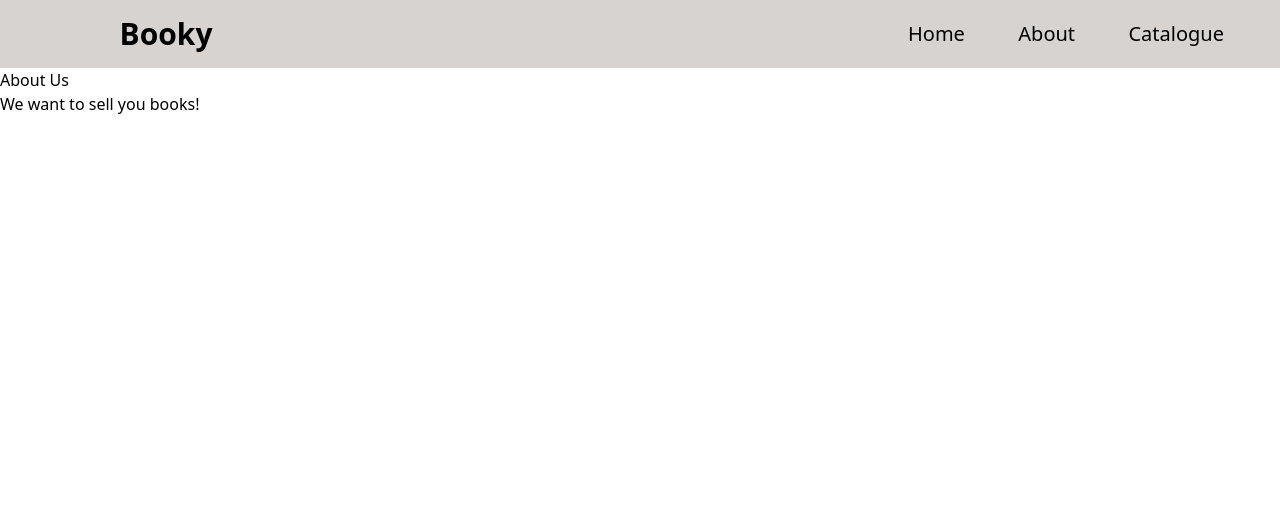
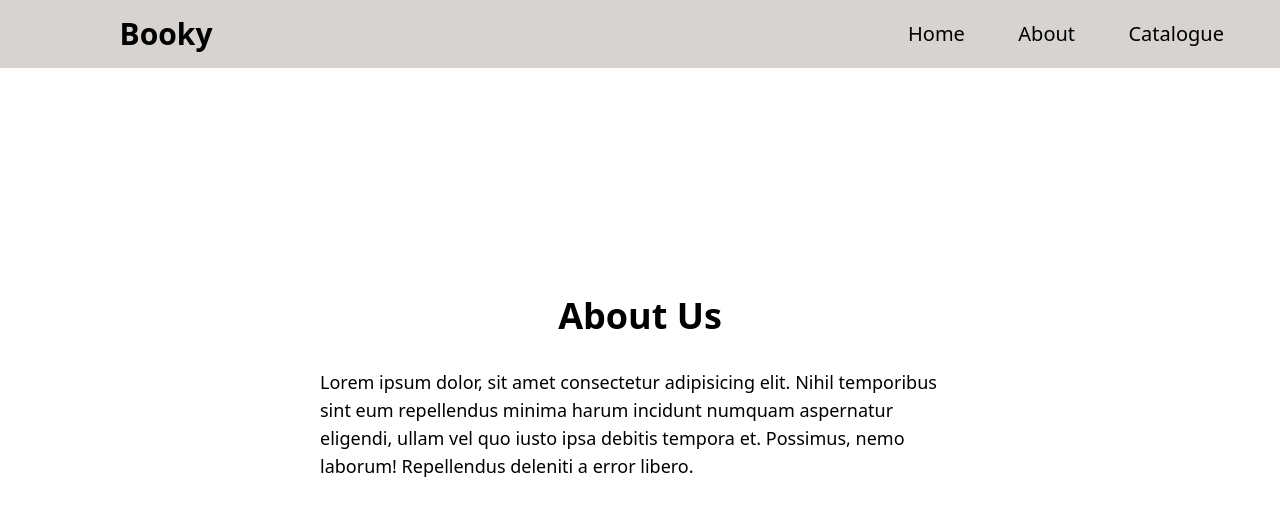
Before and after one commit to Alek-Jakim/booky, a Next.js app: page /about in a window 1280 px wide. Shown: the top 516 px of the page. Built offline with nearby package versions, Linux system fonts and the light colour scheme.

Commit message:
style cleanup, generateStaticParams for catalogue

```diff
--- a/src/app/about/page.tsx
+++ b/src/app/about/page.tsx
@@ -1,3 +1,5 @@
+export const dynamic = "force-static"; // no necessary, just for demonstration
+
 import { Metadata } from "next";
 
 export const metadata: Metadata = {
@@ -8,9 +10,15 @@ export const metadata: Metadata = {
 
 const AboutPage = () => {
   return (
-    <div>
-      <h1>About Us</h1>
-      <p>We want to sell you books!</p>
+    <div className="h-4/5 w-1/2 m-auto flex flex-col justify-center items-center gap-y-8">
+      <h1 className="text-4xl font-bold">About Us</h1>
+
+      <span className="text-lg">
+        Lorem ipsum dolor, sit amet consectetur adipisicing elit. Nihil
+        temporibus sint eum repellendus minima harum incidunt numquam aspernatur
+        eligendi, ullam vel quo iusto ipsa debitis tempora et. Possimus, nemo
+        laborum! Repellendus deleniti a error libero.
+      </span>
     </div>
   );
 };
--- a/src/app/catalogue/[isbn]/page.tsx
+++ b/src/app/catalogue/[isbn]/page.tsx
@@ -11,8 +11,21 @@ export default async function BookPage({ params: { isbn } }: ICataloguePage) {
   ).then((res) => res.json());
 
   if (!book) {
-    return <div>No book found</div>;
+    return (
+      <div className="flex justify-center items-center h-full">
+        <span className="text-4xl font-bold text-center">
+          Book with ISBN: {isbn} <br /> doesn't exist.
+        </span>
+      </div>
+    );
   }
 
-  return <div>{book.title}</div>;
+  return (
+    <div className="flex flex-col justify-center items-center h-full gap-2">
+      <span className="text-2xl">
+        <span className="font-bold">{book.title}</span> by {book.author}
+      </span>
+      <span className="text-2xl">Num. of pages: {book.pages}</span>
+    </div>
+  );
 }
--- a/src/app/catalogue/page.tsx
+++ b/src/app/catalogue/page.tsx
@@ -1,5 +1,19 @@
+//incremental static regeneration
+export const revalidate = 420;
+
 import { TBook } from "@/types";
 import Link from "next/link";
+
+// Use for data that doesn't change often - generate dynamic routes at build time
+export async function generateStaticParams() {
+  const books = await fetch(`http://localhost:3000/api/content`).then((res) =>
+    res.json()
+  );
+
+  return books.map((book: TBook) => ({
+    isbn: book.ISBN,
+  }));
+}
 
 export default async function CataloguePage() {
   const books = await fetch(`http://localhost:3000/api/content`).then((res) =>
--- a/src/app/page.tsx
+++ b/src/app/page.tsx
@@ -1,5 +1,14 @@
 function HomePage() {
-  return <div></div>;
+  return (
+    <div className="h-4/5 flex flex-col justify-center items-center gap-y-8">
+      <h1 className="text-4xl font-bold">Booky</h1>
+
+      <span className="text-xl">
+        Lorem ipsum dolor sit amet consectetur, adipisicing elit. Neque,
+        mollitia fugit expedita consectetur ipsa et.
+      </span>
+    </div>
+  );
 }
 
 export default HomePage;
```
